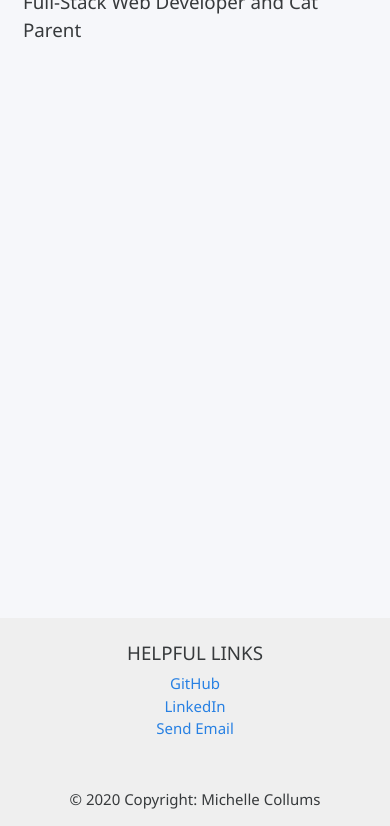
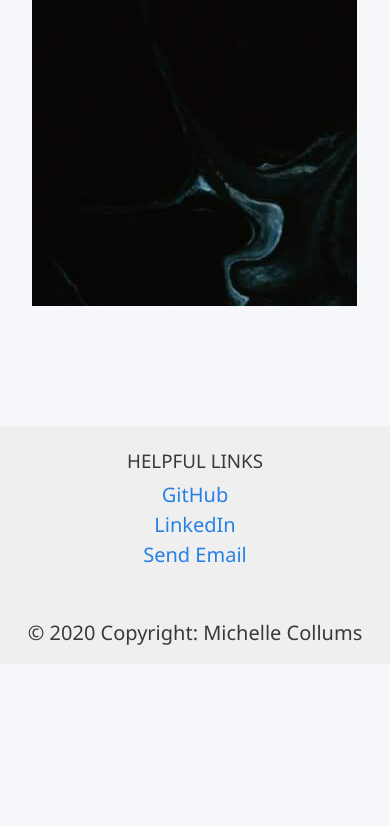
Before and after one commit to mcollums/michelle-portfolio-2, a website: page index.html in a window 390 px wide. Shown: the part 273-1099 px from the top of the page. After the commit the page ends 937 px from the top, so only its background shows below. Drawn offline with nearby package versions, Linux system fonts and the light colour scheme; a web font is replaced by a local one.

Commit message:
profile-card col correct & responsive

```diff
--- a/assets/style/style.scss
+++ b/assets/style/style.scss
@@ -4,12 +4,7 @@ body {
     background-color: $off-white;
 }
 
-/* Intro Jumbotron with Parallax */
-#home-jumbotron {
-    background-color: $off-white;
-    height: 700px;
-}
-
+// NavBar Style
 .navbar {
     background-color: $off-white;
 
@@ -27,6 +22,40 @@ body {
     }
 }
 
+
+.profile-card {
+    background-color: $off-white;
+    // max-height: 700px;
+
+    .profile-img{
+        background-color: red;
+        width: 90vw;
+        height: 500px;
+        overflow: hidden;
+
+        img {
+            // display:block;
+            // margin-left: auto;
+            // margin-right: auto;
+            // width: 100%;
+            // height: 500px;
+            // width: auto;
+            // max-height: 10%;
+            // height: auto;
+        }
+    }
+
+}
+
+
+
 footer {
     background-color: $light-grey;
 }
+
+@media only screen and (max-width: 480px){
+    body {
+        font-size: 20px;
+    }
+
+}
--- a/index.html
+++ b/index.html
@@ -6,6 +6,7 @@
     <meta name="viewport" content="width=device-width, initial-scale=1.0">
 
     <!-- Bootswatch and Custom CSS -->
+    <link href="https://stackpath.bootstrapcdn.com/bootstrap/4.4.1/css/bootstrap.min.css" rel="stylesheet" integrity="sha384-Vkoo8x4CGsO3+Hhxv8T/Q5PaXtkKtu6ug5TOeNV6gBiFeWPGFN9MuhOf23Q9Ifjh" crossorigin="anonymous">
     <link rel="stylesheet" text="text/css" href="assets/style/bootstrap.min.css">
     <link rel="stylesheet" text="text/css" href="assets/style/style.css">
 
@@ -35,20 +36,19 @@
         </div>
     </nav>
 
-    <section id="home-jumbotron" class="jumbotron jumbotron-fluid pt-3 px-2">
-        <!-- Text inside Jumbotron Heading -->
-        <div class="container py-5">
-            <div class="row">
-                <div class="col-lg-6">
-                    <h1 class="display-4"><strong>hi, i'm michelle</strong></h1>
-                    <p class="lead">Full-Stack Web Developer and Cat Parent</p>
-                </div>
+    <section class="profile-card container my-4">
+        <div class="row">
+            <div class="col-1 col-sm-1 col-md-2 col-lg-3"></div>
+            <div class="col-10 col-sm-10 col-md-8 col-lg-6 p-0 profile-img">
+                <img src="./assets/images/paint-black.jpg" alt="">
+                <!-- <div class="row"> -->
+                    <div class="profile-overlay">
+                        <h2>Michelle</h2>
+                        <h4>Web Developer</h4>
+                        <h6>(and cat parent).</h6>
+                    </div>
+                <!-- </div> -->
             </div>
-        </div>
-    </section>
-
-    <section class="container my-2">
-        <div class="row">
         </div>
     </section>
 
```
Also changed, not shown: assets/style/style.css, 1 other file.
